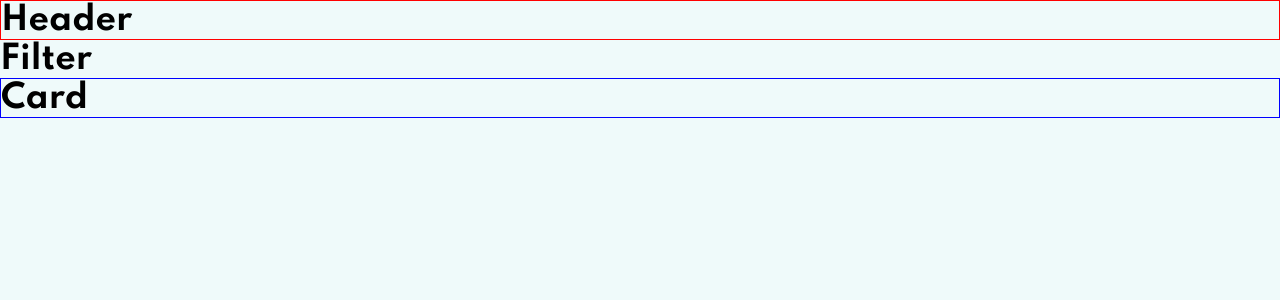
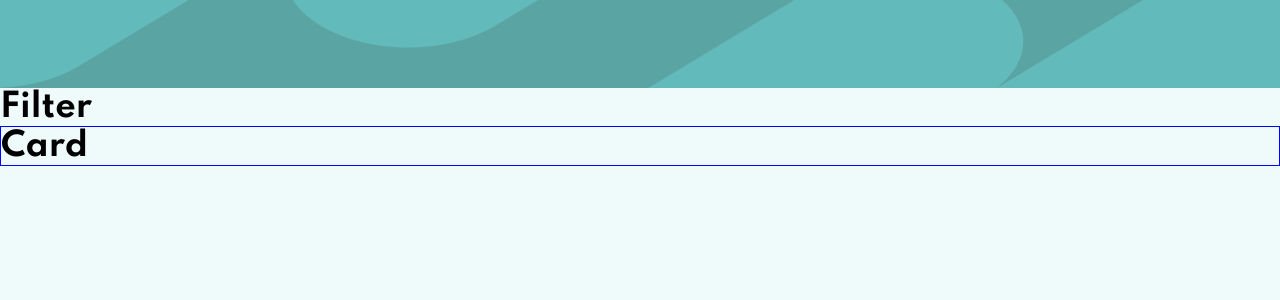
Before and after one commit to Moro-Afriyie/Job-listings-with-filtering, a React (Create React App) app in the folder job-listings-with-filtering/: page / in a window 1280 px wide. Shown: the top 300 px of the page. Built offline with nearby package versions, Linux system fonts and the light colour scheme.

Commit message:
done styling the header

```diff
--- a/job-listings-with-filtering/src/App.scss
+++ b/job-listings-with-filtering/src/App.scss
@@ -13,7 +13,12 @@ body {
 .container {
   height: 100vh;
   .header {
-    border: 1px solid red;
+    height: 5.5rem;
+    background-color: $DesaturatedDarkCyan;
+    img {
+      width: 100%;
+      height: 100%;
+    }
   }
   .body {
     border: 1px solid blue;
--- a/job-listings-with-filtering/src/App.tsx
+++ b/job-listings-with-filtering/src/App.tsx
@@ -2,12 +2,13 @@ import React from "react";
 import "./App.scss";
 import Card from "./components/Card";
 import Filter from "./components/Filter";
+import bgImage from "./assets/images/bg-header-desktop.svg";
 
 function App() {
   return (
     <main className="container">
       <div className="header">
-        <h1>Header</h1>
+        <img src={bgImage} alt="image" />
       </div>
       <Filter />
       <div className="body">
```
